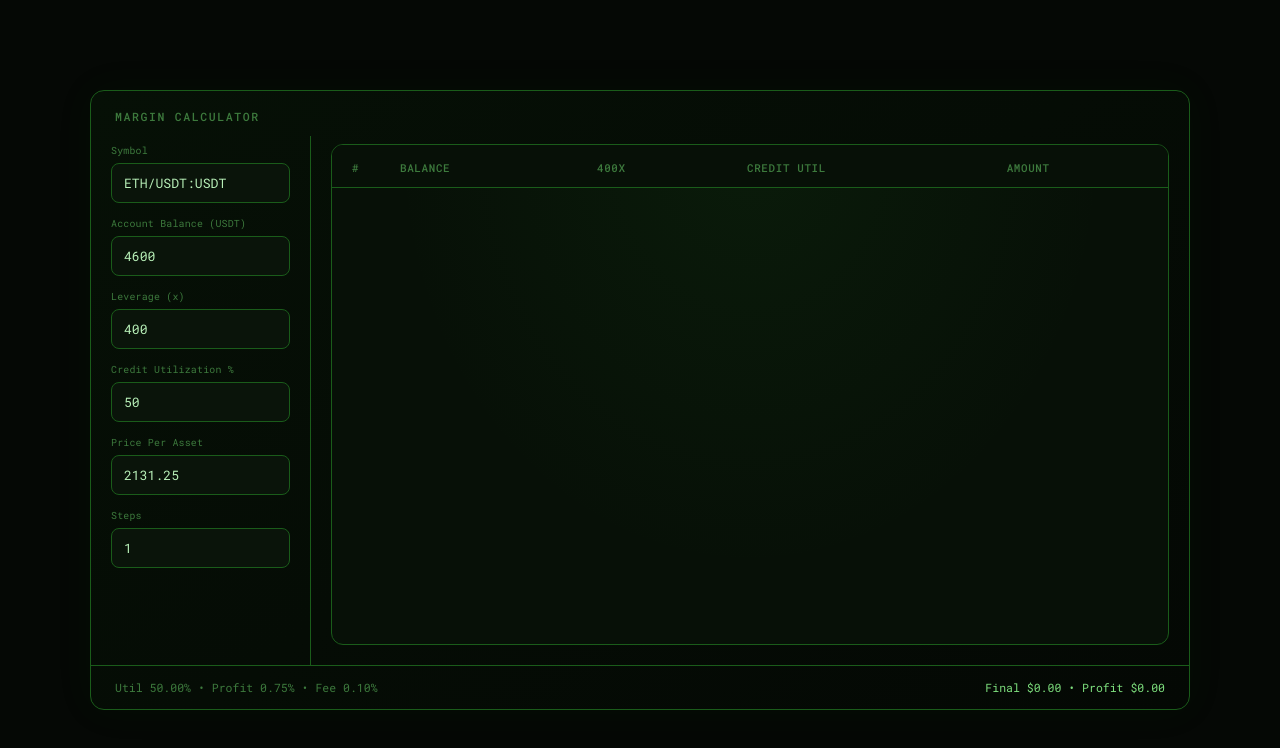
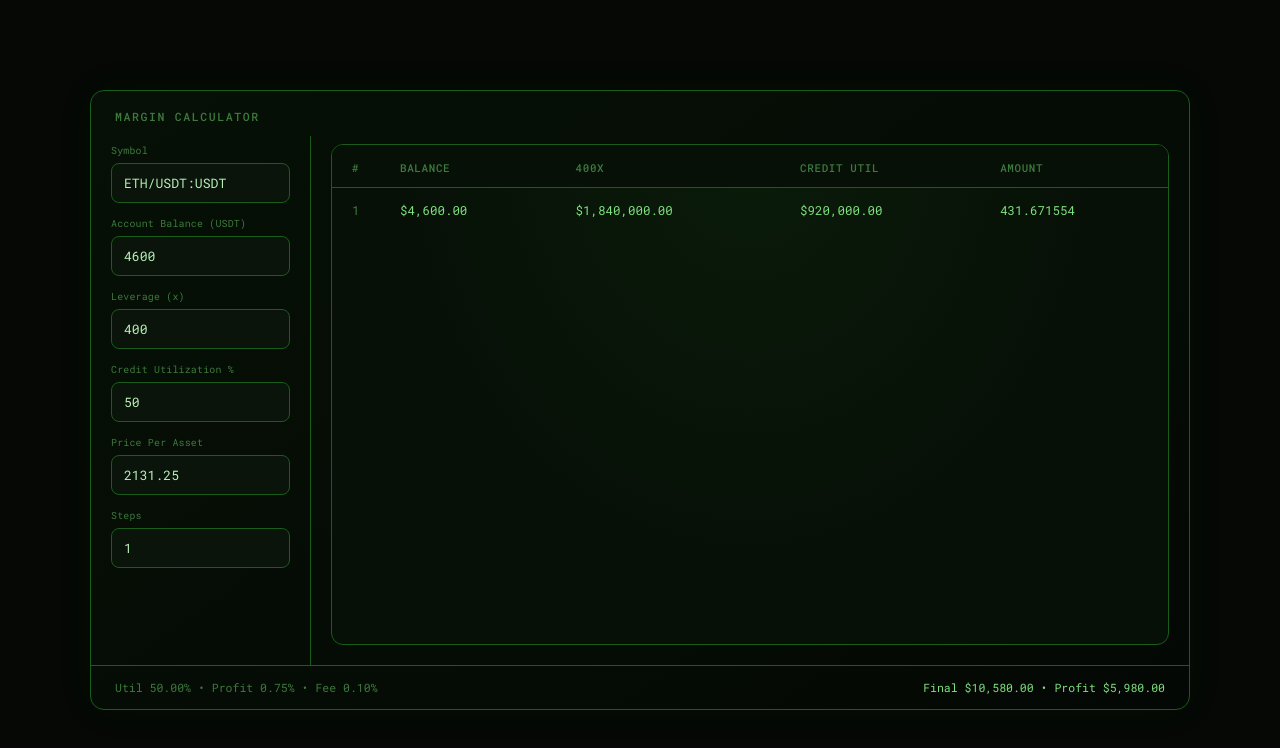
Before and after one commit to Geo222222/epi-calc-appr, a plain HTML site: page index.html in a window 1280 px wide. Drawn offline with Linux system fonts and the light colour scheme.

Commit message:
Fix calculations after removing profit and fee inputs.
Profit and fee rates are now fixed defaults so the app no longer depends on removed form fields.

Co-authored-by: Cursor <cursoragent@cursor.com>

```diff
--- a/app.js
+++ b/app.js
@@ -1,10 +1,10 @@
+const DEFAULT_PROFIT_PCT = 0.75;
+const DEFAULT_FEE_PCT = 0.1;
+
 const inputs = {
-  symbol: document.getElementById("symbol"),
   balance: document.getElementById("balance"),
   leverage: document.getElementById("leverage"),
   creditUtil: document.getElementById("creditUtil"),
-  profitPct: document.getElementById("profitPct"),
-  feePct: document.getElementById("feePct"),
   price: document.getElementById("price"),
   steps: document.getElementById("steps"),
 };
@@ -42,21 +42,17 @@ function calculate() {
   const initialBalance = parseNumber(inputs.balance.value);
   const leverage = parseNumber(inputs.leverage.value);
   const creditUtilPct = parseNumber(inputs.creditUtil.value);
-  const profitPct = parseNumber(inputs.profitPct.value);
-  const feePct = parseNumber(inputs.feePct.value);
   const price = parseNumber(inputs.price.value);
-  let steps = Math.max(1, Math.floor(parseNumber(inputs.steps.value) || 1));
+  const steps = Math.max(1, Math.floor(parseNumber(inputs.steps.value) || 1));
 
   leverageHeader.textContent = Number.isFinite(leverage) ? `${leverage}X` : "—X";
 
-  footerParams.textContent = `Util ${formatPercent(creditUtilPct || 0)} • Profit ${formatPercent(profitPct || 0)} • Fee ${formatPercent(feePct || 0)}`;
+  footerParams.textContent = `Util ${formatPercent(creditUtilPct || 0)} • Profit ${formatPercent(DEFAULT_PROFIT_PCT)} • Fee ${formatPercent(DEFAULT_FEE_PCT)}`;
 
   const invalid =
     !Number.isFinite(initialBalance) ||
     !Number.isFinite(leverage) ||
     !Number.isFinite(creditUtilPct) ||
-    !Number.isFinite(profitPct) ||
-    !Number.isFinite(feePct) ||
     !Number.isFinite(price) ||
     initialBalance <= 0 ||
     leverage <= 0 ||
@@ -70,7 +66,7 @@ function calculate() {
   }
 
   const utilRate = creditUtilPct / 100;
-  const netRate = (profitPct - feePct) / 100;
+  const netRate = (DEFAULT_PROFIT_PCT - DEFAULT_FEE_PCT) / 100;
 
   let balance = initialBalance;
   const rows = [];
```
Also changed, not shown: index.html (+0 -8 lines), 1 other file.
